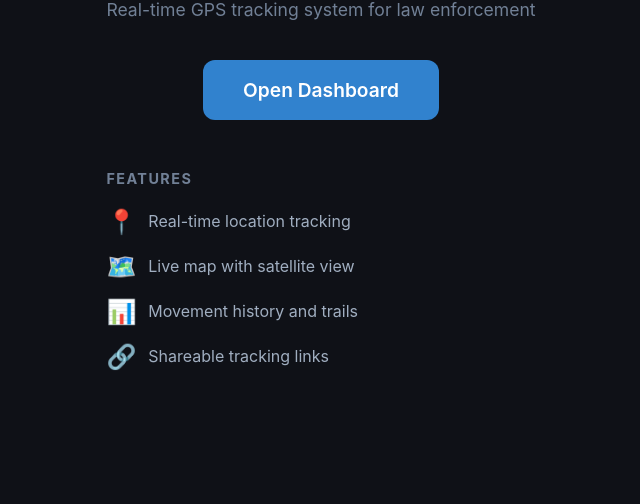
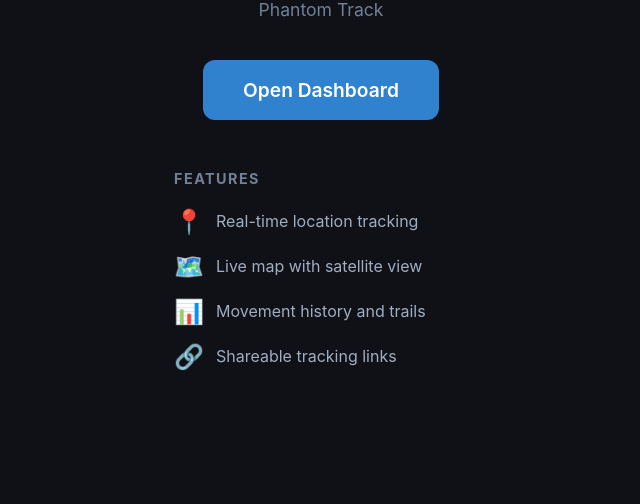
Before and after one commit to davyken/POLICEGPS, a website: page public/index.html in a window 1280 px wide. Shown: the part 296-800 px from the top of the page, without its empty margins (319-959 px from the left). Drawn offline with Linux system fonts and the light colour scheme.

Commit message:
update files

```diff
--- a/public/index.html
+++ b/public/index.html
@@ -90,7 +90,7 @@
   <div class="container">
     <div class="logo">🚔</div>
     <h1>Phantom Track</h1>
-    <p class="subtitle">Real-time GPS tracking system for law enforcement</p>
+    <p class="subtitle">Phantom Track</p>
 
     <a href="/dashboard" class="btn">Open Dashboard</a>
 
```
Also changed, not shown: public/dashboard.html (+1 -1 lines).
